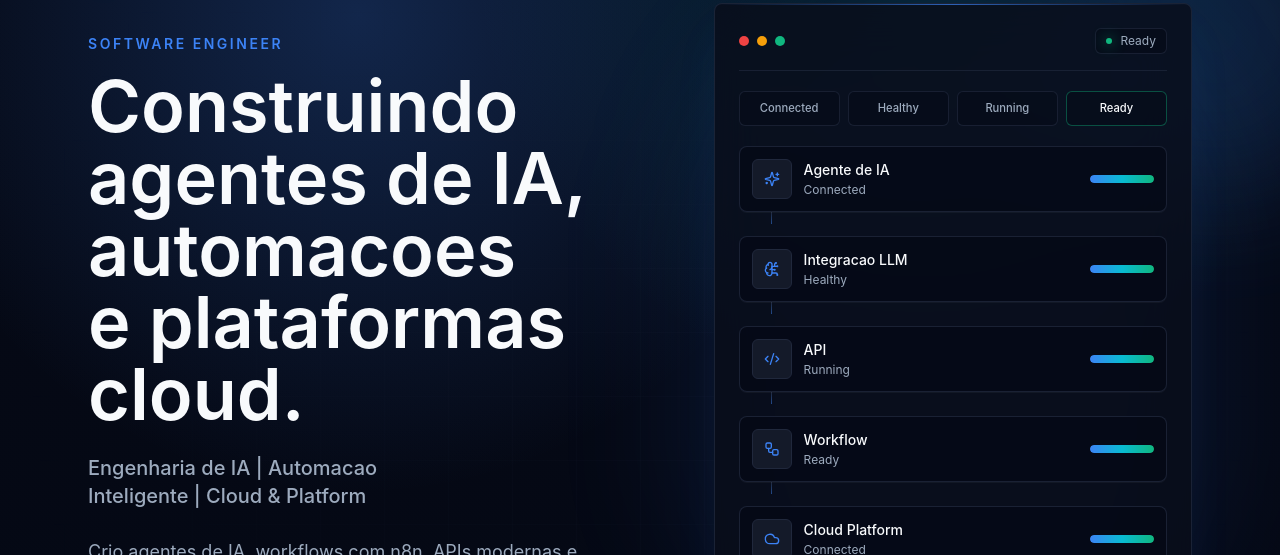
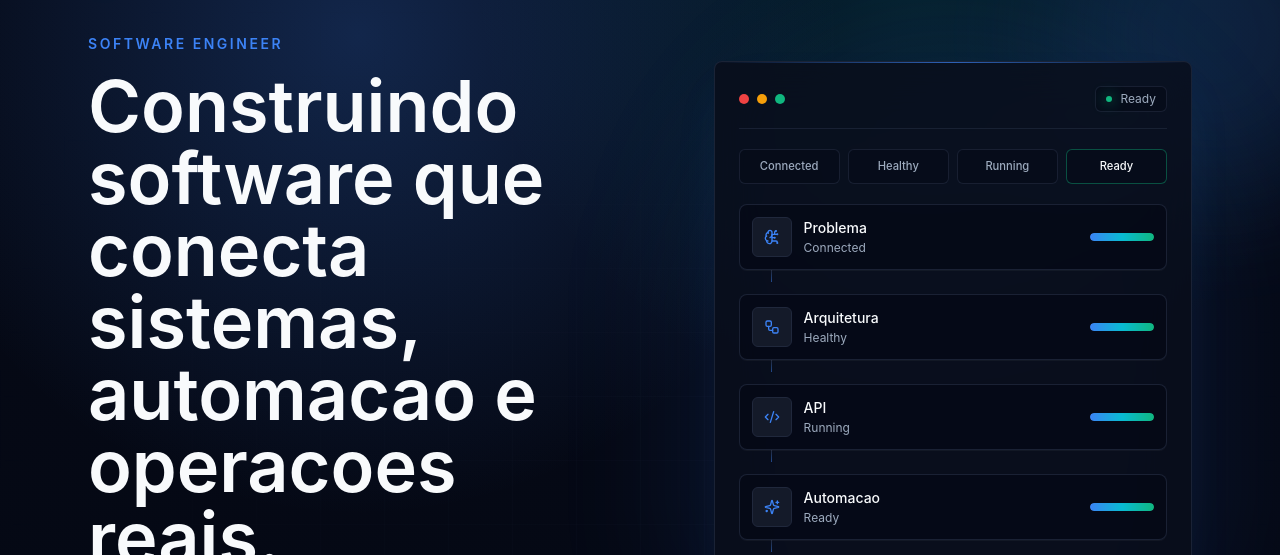
Before and after one commit to DavidDevd/pauloramos.github.io, a Next.js app: page / in a window 1280 px wide. Shown: the part 245-800 px from the top of the page. Built offline with nearby package versions, Linux system fonts and the light colour scheme; no server answers.

Commit message:
feat: align portfolio hero with recruiter-focused positioning

```diff
--- a/src/data/hero.ts
+++ b/src/data/hero.ts
@@ -5,15 +5,15 @@ export const heroDataByLocale = {
     eyebrow: "Paulo Ramos",
     name: "Paulo Ramos",
     title: "Software Engineer",
-    subtitle: "Engenharia de IA | Automacao Inteligente | Cloud & Platform",
-    headline: "Construindo agentes de IA, automacoes e plataformas cloud.",
+    subtitle: "Backend | APIs | Automacao | IA | Cloud",
+    headline: "Construindo software que conecta sistemas, automacao e operacoes reais.",
     description:
-      "Crio agentes de IA, workflows com n8n, APIs modernas e infraestrutura cloud para transformar operacoes complexas em sistemas mais inteligentes, confiaveis e prontos para evoluir.",
+      "Portfolio de engenharia focado em backend, integracoes, automacao e IA aplicada, com projetos documentados, testados e apresentados com decisoes tecnicas verificaveis.",
     actions: [
       {
         label: "Ver Projetos",
         href: "#projects",
-        ariaLabel: "Ver projetos de engenharia de IA, automacao e cloud",
+        ariaLabel: "Ver projetos e estudos de caso de engenharia de software",
         variant: "primary",
       },
       {
@@ -40,32 +40,14 @@ export const heroDataByLocale = {
       },
     ],
     workflow: {
-      ariaLabel: "Fluxo tecnico: agente de IA, LLM, API, workflow, cloud e pronto para producao",
+      ariaLabel: "Fluxo tecnico: problema, arquitetura, implementacao, testes, integracao e entrega",
       items: [
-        {
-          label: "Agente de IA",
-          icon: "sparkles",
-        },
-        {
-          label: "Integracao LLM",
-          icon: "brain",
-        },
-        {
-          label: "API",
-          icon: "code",
-        },
-        {
-          label: "Workflow",
-          icon: "workflow",
-        },
-        {
-          label: "Cloud Platform",
-          icon: "cloud",
-        },
-        {
-          label: "Pronto para Producao",
-          icon: "badgeCheck",
-        },
+        { label: "Problema", icon: "brain" },
+        { label: "Arquitetura", icon: "workflow" },
+        { label: "API", icon: "code" },
+        { label: "Automacao", icon: "sparkles" },
+        { label: "Cloud", icon: "cloud" },
+        { label: "Testado", icon: "badgeCheck" },
       ],
     },
   },
@@ -73,15 +55,15 @@ export const heroDataByLocale = {
     eyebrow: "Paulo Ramos",
     name: "Paulo Ramos",
     title: "Software Engineer",
-    subtitle: "AI Engineering | Intelligent Automation | Cloud & Platform",
-    headline: "Building AI agents, automation systems and cloud platforms.",
+    subtitle: "Backend | APIs | Automation | AI | Cloud",
+    headline: "Building software that connects systems, automation and real operations.",
     description:
-      "I build AI agents, n8n workflows, modern APIs and cloud infrastructure to turn complex operations into smarter, reliable and production-oriented systems.",
+      "An engineering portfolio focused on backend, integrations, automation and applied AI, with documented and tested projects backed by inspectable technical decisions.",
     actions: [
       {
         label: "View Projects",
         href: "#projects",
-        ariaLabel: "View AI engineering, automation and cloud projects",
+        ariaLabel: "View software engineering projects and case studies",
         variant: "primary",
       },
       {
@@ -108,32 +90,14 @@ export const heroDataByLocale = {
       },
     ],
     workflow: {
-      ariaLabel: "Technical workflow: AI agent, LLM, API, workflow, cloud and production ready",
+      ariaLabel: "Technical flow: problem, architecture, implementation, testing, integration and delivery",
       items: [
-        {
-          label: "AI Agent",
-          icon: "sparkles",
-        },
-        {
-          label: "LLM Integration",
-          icon: "brain",
-        },
-        {
-          label: "API",
-          icon: "code",
-        },
-        {
-          label: "Automation Workflow",
-          icon: "workflow",
-        },
-        {
-          label: "Cloud Platform",
-          icon: "cloud",
-        },
-        {
-          label: "Production Ready",
-          icon: "badgeCheck",
-        },
+        { label: "Problem", icon: "brain" },
+        { label: "Architecture", icon: "workflow" },
+        { label: "API", icon: "code" },
+        { label: "Automation", icon: "sparkles" },
+        { label: "Cloud", icon: "cloud" },
+        { label: "Tested", icon: "badgeCheck" },
       ],
     },
   },
```
